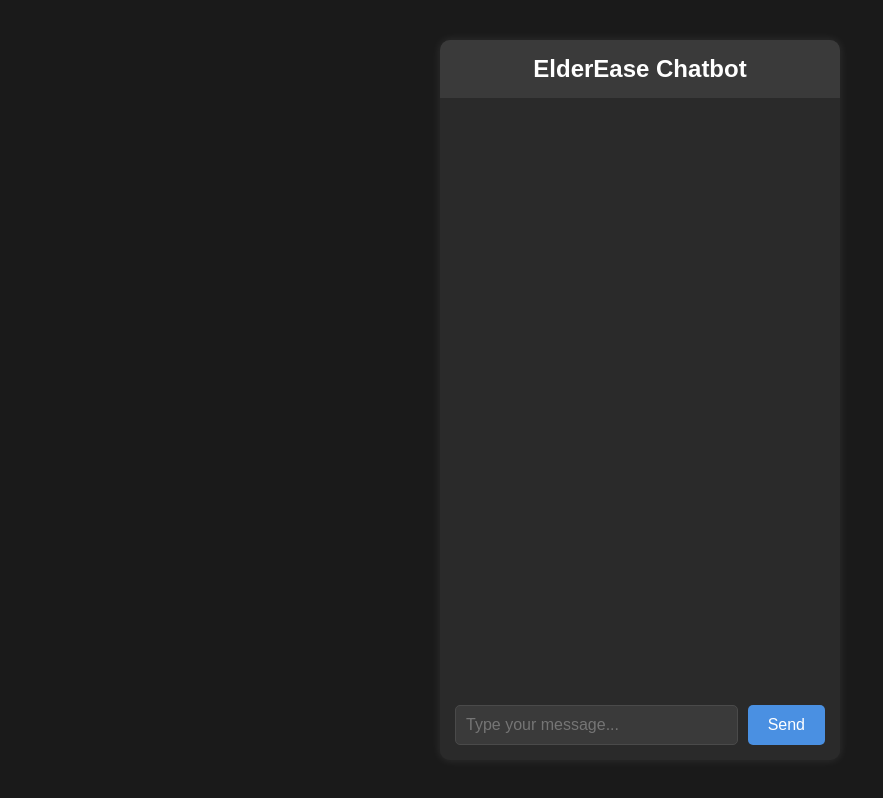
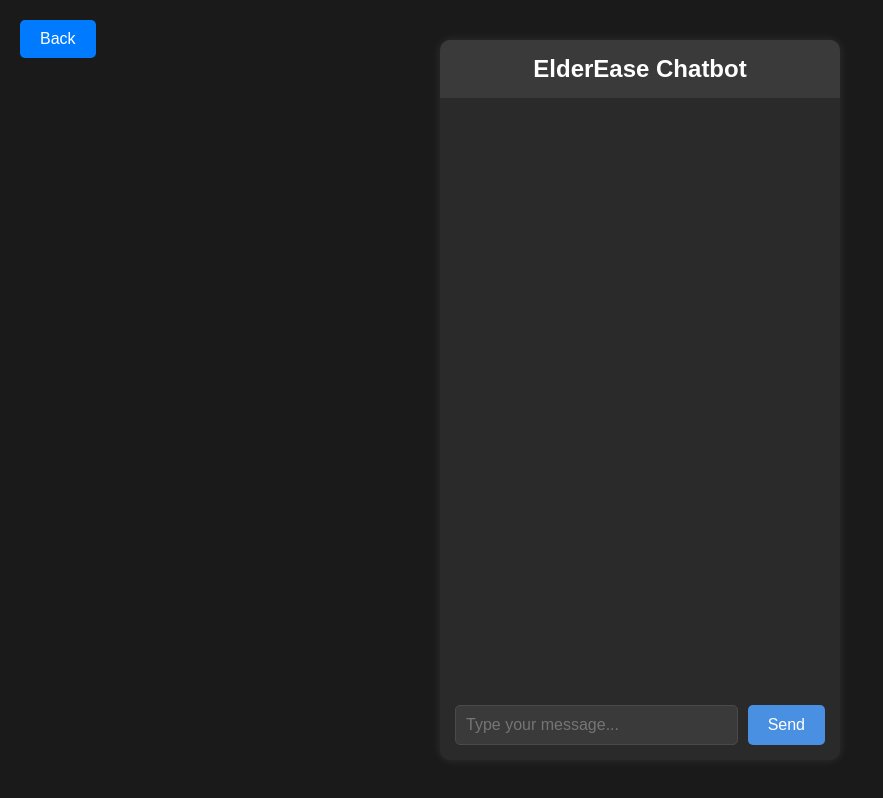
Before and after one commit to iguehi-akhimien/ellehacks, a plain HTML site: page chatBotworks/chatbot.html in a window 1280 px wide. Shown: the whole page, without its empty margins (0-883 px from the left). Drawn offline with Linux system fonts and the light colour scheme.

Commit message:
Add files via upload

```diff
--- a/chatBotworks/chatbot.html
+++ b/chatBotworks/chatbot.html
@@ -1,4 +1,4 @@
-<!DOCTYPE html>
+<!-- <!DOCTYPE html>
 <html lang="en">
 <head>
     <meta charset="UTF-8">
@@ -19,4 +19,53 @@
     </div>
     <script src="script.js"></script>
 </body>
+</html> -->
+
+<!--<!DOCTYPE html>
+<html lang="en">
+<head>
+    <meta charset="UTF-8">
+    <meta name="viewport" content="width=device-width, initial-scale=1.0">
+    <title>Gemini Chatbot</title>
+    <link rel="stylesheet" href="styles.css">
+</head>
+<body>
+    <button id="back-button">Back</button>  Back button
+    <div class="chat-container">
+        <div class="chat-header">
+            <h1>ElderEase Chatbot</h1>
+        </div>
+        <div class="chat-messages" id="chat-messages"></div>
+        <div class="chat-input-container">
+            <input type="text" id="user-input" placeholder="Type your message...">
+            <button id="send-button">Send</button>
+        </div>
+    </div>
+    <script src="script.js"></script>
+</body>
 </html>
+-->
+
+<!DOCTYPE html>
+<html lang="en">
+<head>
+    <meta charset="UTF-8">
+    <meta name="viewport" content="width=device-width, initial-scale=1.0">
+    <title>Gemini Chatbot</title>
+    <link rel="stylesheet" href="styles.css">
+</head>
+<body>
+    <button id="back-button" onclick="goBack()">Back</button> <!-- Back button -->
+    <div class="chat-container">
+        <div class="chat-header">
+            <h1>ElderEase Chatbot</h1>
+        </div>
+        <div class="chat-messages" id="chat-messages"></div>
+        <div class="chat-input-container">
+            <input type="text" id="user-input" placeholder="Type your message...">
+            <button id="send-button">Send</button>
+        </div>
+    </div>
+    <script src="script.js"></script>
+</body>
+</html>
--- a/chatBotworks/script.js
+++ b/chatBotworks/script.js
@@ -163,3 +163,7 @@ userInput.addEventListener('keypress', (e) => {
         // Calls `handleUserInput` to send the message.
     }
 });
+
+function goBack() {
+    window.location.href = 'index.html'; // Redirect to the index.html file
+}
--- a/chatBotworks/styles.css
+++ b/chatBotworks/styles.css
@@ -134,3 +134,20 @@ body {
 ::-webkit-scrollbar-thumb:hover {
     background: #5a5a5a;
 }
+
+#back-button {
+    position: absolute;
+    top: 20px;
+    left: 20px;
+    padding: 10px 20px;
+    background-color: #007bff;
+    color: white;
+    border: none;
+    border-radius: 5px;
+    cursor: pointer;
+    font-size: 1rem;
+}
+
+#back-button:hover {
+    background-color: #0056b3;
+}
```
